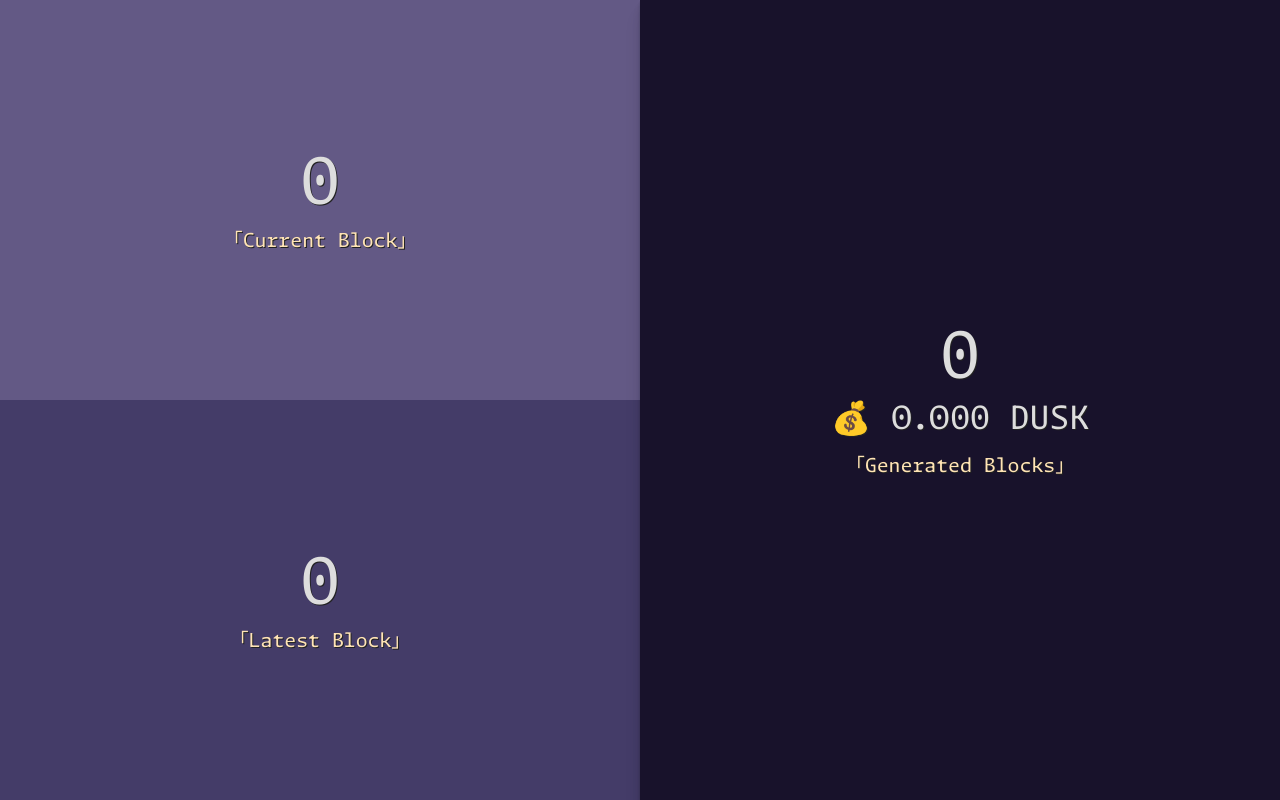
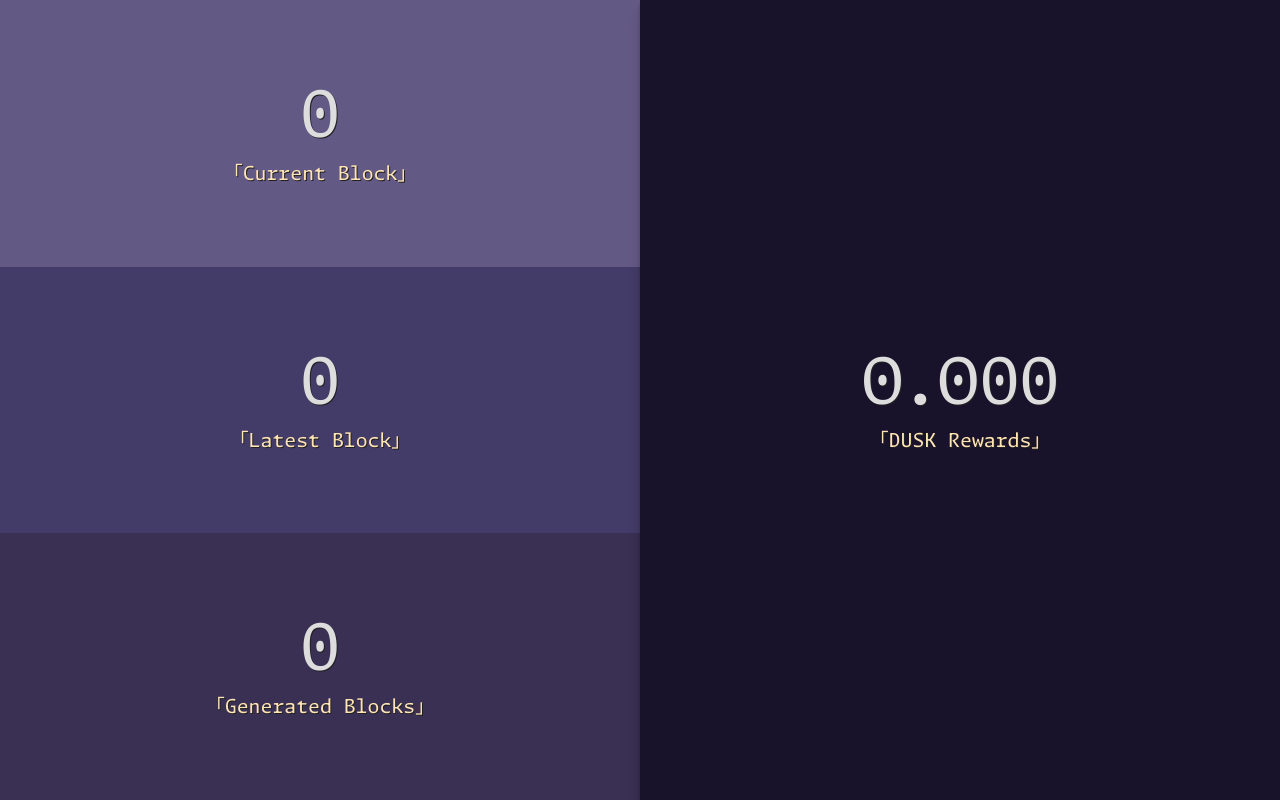
Before and after one commit to BoboTiG/dusk-monitor, a Flask app: page / in a window 1280 px wide. Run offline with Flask 3, Linux system fonts and the light colour scheme; parts of the project's set-up code (start-up, migrations or seed data) failed here and were passed over.

Commit message:
feat: rework the dashboard

```diff
--- a/app/server.py
+++ b/app/server.py
@@ -28,10 +28,8 @@ def index() -> flask.Response:
 <body>
     <button id="block-current">{current_block:,}</button>
     <button id="block-latest">{latest_block:,}</button>
-    <button id="blocks-generated">
-        <div>{len(data['blocks']):,}</div>
-        <span title="{rewards:0,.02f}">💰 {format_num(rewards)} DUSK</span>
-    </button>
+    <button id="blocks-generated">{len(data['blocks']):,}</button>
+    <button id="rewards" title="{rewards:0,.02f}">{format_num(rewards)}</button>
     <!-- First version: 2025-01-06! -->
     <!-- Source: https://github.com/BoboTiG/dusk-monitor -->
 </body>
--- a/app/static/style.css
+++ b/app/static/style.css
@@ -37,7 +37,7 @@ button::after {
         font-size: 4em;
         width: 50%;
     }
-    #blocks-generated {
+    #rewards {
         flex: 1 100%;
     }
 }
@@ -48,7 +48,8 @@ button::after {
 #block-latest { background: #443c68 }
 #block-latest::after { content: "｢Latest Block｣" }
 
-#blocks-generated { background: #18122b }
+#blocks-generated { background: #393053 }
 #blocks-generated::after { content: "｢Generated Blocks｣" }
-#blocks-generated div { display: block; margin-bottom: -.4em }
-#blocks-generated span { font-size: .5em }
+
+#rewards { background: #18122b }
+#rewards::after { content: "｢DUSK Rewards｣" }
```
